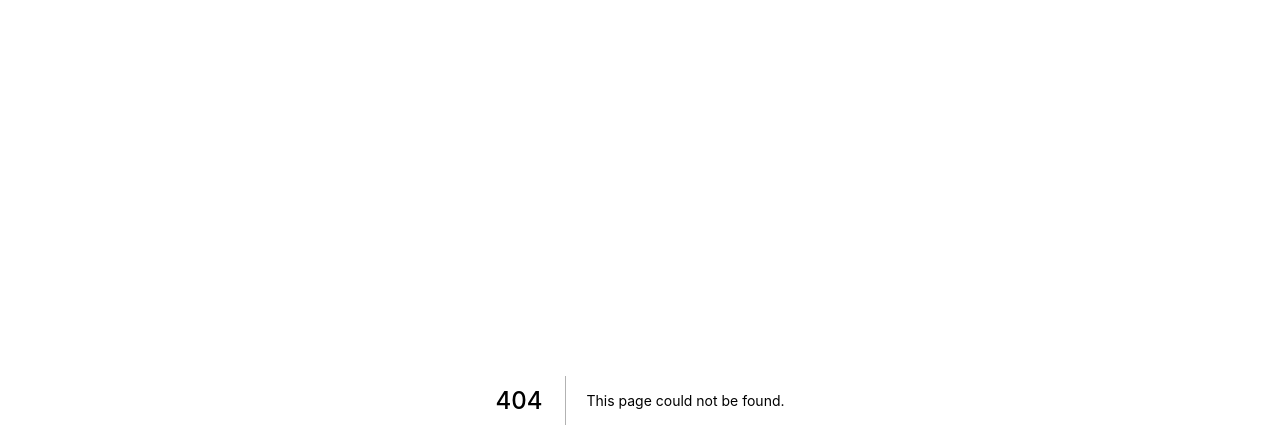
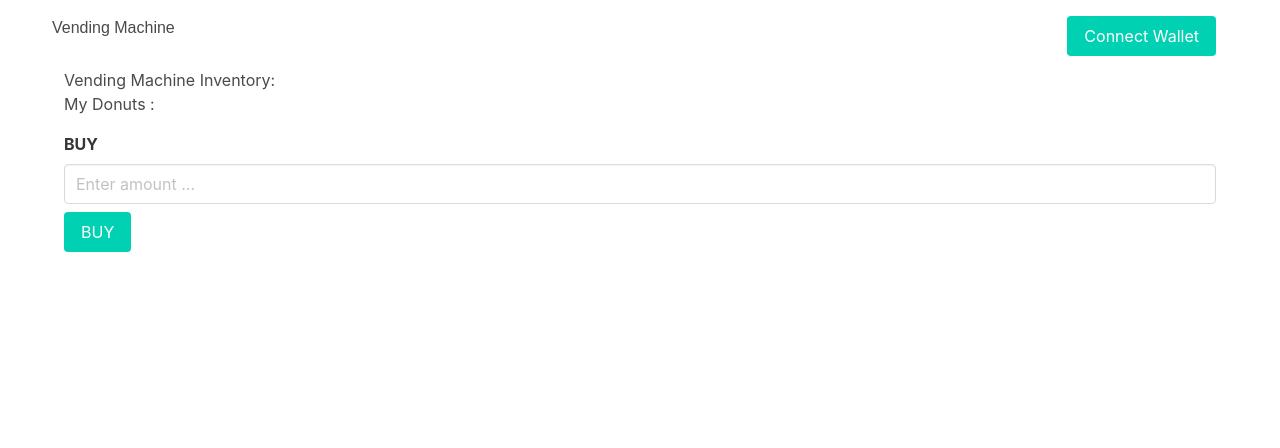
Before and after one commit to louiskhanh/vending-dapp, a Next.js app: page /vending-machine in a window 1280 px wide. Before the commit this address had no page. Shown: the top 448 px of the page. Built offline with nearby package versions, Linux system fonts and the light colour scheme.

Commit message:
vending dapp v1.0

```diff
--- /dev/null
+++ b/blockchain/vending.js
@@ -0,0 +1,8 @@
+const abi = [{"inputs":[],"stateMutability":"nonpayable","type":"constructor"},{"inputs":[{"internalType":"address","name":"","type":"address"}],"name":"donutBalances","outputs":[{"internalType":"uint256","name":"","type":"uint256"}],"stateMutability":"view","type":"function"},{"inputs":[],"name":"getVendingMachineBalance","outputs":[{"internalType":"uint256","name":"","type":"uint256"}],"stateMutability":"view","type":"function"},{"inputs":[],"name":"owner","outputs":[{"internalType":"address","name":"","type":"address"}],"stateMutability":"view","type":"function"},{"inputs":[{"internalType":"uint256","name":"amount","type":"uint256"}],"name":"purchase","outputs":[],"stateMutability":"payable","type":"function"},{"inputs":[{"internalType":"uint256","name":"amount","type":"uint256"}],"name":"restock","outputs":[],"stateMutability":"nonpayable","type":"function"}]
+
+const vendingMachineContract = (web3) => {
+ 	return new web3.eth.Contract(abi, "0xD2239dC287546c7EF046348183b14F0bCA026d4c")
+}
+
+
+export default vendingMachineContract
--- a/pages/index.js
+++ b/pages/index.js
@@ -13,7 +13,7 @@ export default function Home() {
 
       <main className={styles.main}>
         <h1 className={styles.title}>
-          Welcome to <a href="https://nextjs.org">Next.js!</a>
+          Welcome to <a href="https://nextjs.org">Khanh.js!</a>
         </h1>
 
         <p className={styles.description}>
--- /dev/null
+++ b/pages/vending-machine.js
@@ -0,0 +1,144 @@
+import 'bulma/css/bulma.css'
+import Head from 'next/head'
+import styles from '../styles/VendingMachine.module.css'
+import Web3 from 'web3'
+import { useState, useEffect } from 'react'
+import vendingMachineContract  from '../blockchain/vending'
+
+const VendingMachine = () => {
+	const [error, setError] = useState('')
+	const [successMsg, setSuccessMsg] = useState('')
+	const [inventory, setInventory] = useState('')
+	const [donutCount, setDonutCount] = useState('')
+	const [buyDonut, setBuyDonut] = useState('')
+	const [buyCount, setBuyCount] = useState ('')
+	const [donutQty, setDonutQty] = useState('')
+	const [web3, setWeb3] = useState(null)
+	const [address, setAddress] = useState(null)
+	const [vmContract, setVmContract] = useState(null)
+	const [purchase, setPurchase] = useState(0)
+
+
+	useEffect(() => {
+		if(vmContract){
+			getInventoryHandler();
+			console.log("getInventoryHandler")
+		}
+		if(vmContract && address){
+			getDonutCountHandler();
+			console.log("getDonutCountHandler")
+		}
+
+	},[vmContract, address]);
+
+	const getInventoryHandler = async () => {
+		const inventory = await vmContract.methods.getVendingMachineBalance().call()
+		setInventory(inventory)
+	}
+
+	const getDonutCountHandler = async () => {
+		const count = await vmContract.methods.donutBalances(address).call()
+		setDonutCount(count)
+	}
+
+	const buyDonutHandler = async () => {
+		try{
+			//var estimate = web3.eth.estimateGas(vmContract)
+			//console.log(estimate)
+			await vmContract.methods.purchase(buyCount).send({
+				from: address,
+				value: web3.utils.toWei('1','ether') * buyCount,
+				gas: 3000000,
+          		gasPrice: null
+
+			})
+
+			setSuccessMsg(`${buyCount} Donuts purchased!`)
+
+			if (vmContract) getInventoryHandler()
+        	if (vmContract && address) getDonutCountHandler()
+
+
+		}
+		catch(err){
+			setError(err.message)
+		}
+
+		//setDonutCount(count)
+	}
+
+
+	const updateDonutQty = event => {
+		setBuyCount(event.target.value)
+	}
+	//WINDOW ETHEREUM
+	const connectWalletHandler = async () => {
+		if(typeof window !== 'undefined' && typeof window.ethereum !== 'undefined'){
+			try {
+				await window.ethereum.request({method : "eth_requestAccounts"});
+				web3 = new Web3(window.ethereum);
+				setWeb3(web3)
+
+				const accounts = await web3.eth.getAccounts()
+				setAddress(accounts[0])
+
+				const vm = vendingMachineContract(web3)
+				setVmContract(vm)
+
+			} catch(err){
+				setError(err.message);
+			}
+		}else{
+			setError("Please install MetaMask!!");
+			//onsole.log("Please install MetaMask!");
+		}
+	}
+	return (
+		<div className={styles.main}>
+			<Head>
+				<title> Vending Machine app </title>
+				<meta name="description" content="Blockchain Dapp  next app" />
+
+			</Head>
+			<nav className="navbar mt-4">
+				<div className="container">
+					<div className="navbar-brand">
+						<h1> Vending Machine</h1>
+		 			</div>
+		 			<div className="navbar-end">
+		 				<button className="button is-primary" onClick={connectWalletHandler} > Connect Wallet </button>
+		 			</div>
+		 		</div>
+		 	</nav>
+		 	<section>
+		 		<div className="container">
+		 			<h2>Vending Machine Inventory: {inventory} </h2></div>
+		 	</section>
+		 	<section>
+		 		<div className="container">
+		 			<h2>My Donuts : {donutCount} </h2>
+		 		</div>
+		 	</section>
+		 	<section className="mt-4">
+		 		<div className="container">
+		 			<div className="field">
+		 				<label className="label">BUY</label>
+		 				<div className="control">
+		 					<input onChange={updateDonutQty} className="input" type="text" placeholder="Enter amount ..." />
+		 				</div>
+		 				<button onClick={buyDonutHandler} className="button is-primary mt-2" > BUY </button>
+
+		 			</div>
+		 		</div>
+		 	</section>
+		 	<section>
+		 		<div className="container has-text-danger"><p> {error}</p></div>
+		 	</section>
+		 	<section>
+		 		<div className="container has-text-success"><p> {successMsg}</p></div>
+		 	</section>
+		</div>
+	);
+
+}
+export default VendingMachine
--- /dev/null
+++ b/styles/VendingMachine.module.css
@@ -0,0 +1,3 @@
+.main h1 {
+	font-family: Arial,Helvetica
+}
```
Also changed, not shown: package.json (+6 -2 lines), 3 other files (tests, documents, lock files or other folders).
